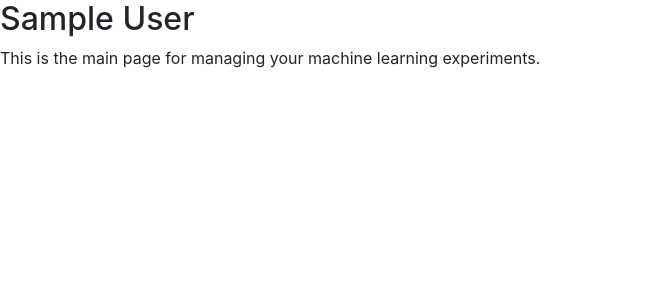
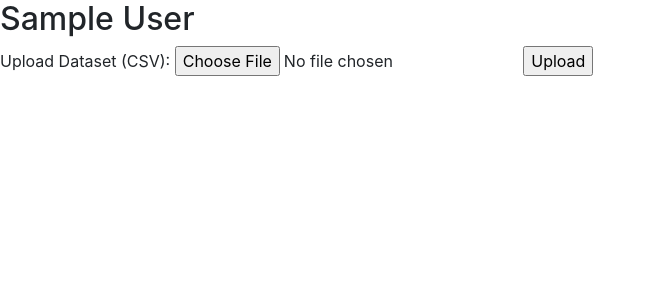
Before and after one commit to ayjay-9/capstone, a Django app: page / in a window 1280 px wide. Shown: the part 96-396 px from the top of the page, without its empty margins (0-655 px from the left). Run offline with Django 5.2, Linux system fonts and the light colour scheme; the visitor is signed in with stand-in values (Sample User, id 1); some libraries are stand-ins or nearby versions.

Commit message:
render html and views for uploading dataset

```diff
--- a/capstone/ml_experiment_dashboard/templates/ml_experiment_dashboard/index.html
+++ b/capstone/ml_experiment_dashboard/templates/ml_experiment_dashboard/index.html
@@ -2,5 +2,18 @@
 
 {% block body %}
     <h2>{{ user.first_name }} {{ user.last_name }}</h2>
-    <p>This is the main page for managing your machine learning experiments.</p>
+    {% if user.is_authenticated %}
+        <!--Only authenticated users can upload the dataset-->
+        {% if message %}
+            <div>{{ message }}</div>
+        {% endif %}
+        <form action="{% url 'index' %}" method="post" enctype="multipart/form-data">
+            {% csrf_token %}
+            <label for="dataset">Upload Dataset (CSV):</label>
+            <input type="file" name="dataset" id="dataset" accept=".csv">
+            <input type="submit" id="upload-data-set" value="Upload">
+        </form>
+    {% else %}
+        <p>Please log in or register to upload a dataset.</p>
+    {% endif %}
 {% endblock %}
--- a/capstone/ml_experiment_dashboard/templates/ml_experiment_dashboard/layout.html
+++ b/capstone/ml_experiment_dashboard/templates/ml_experiment_dashboard/layout.html
@@ -11,6 +11,7 @@
         <script crossorigin src="https://unpkg.com/react-dom@18/umd/react-dom.production.min.js"></script>
         <!-- Babel (for JSX transpilation) -->
         <script src="https://unpkg.com/@babel/standalone@7/babel.min.js"></script>
+        <script src="{% static 'ml_experiment_dashboard/scripts.js' %}"></script>
         <link href="{% static 'ml_experiment_dashboard/styles.css' %}" rel="stylesheet">
     </head>
     <body>
--- a/capstone/ml_experiment_dashboard/views.py
+++ b/capstone/ml_experiment_dashboard/views.py
@@ -1,3 +1,5 @@
+import pandas as pd
+from pathlib import PurePosixPath as UploadPath
 from django.http import HttpResponseRedirect
 from django.shortcuts import render
 from django.urls import reverse
@@ -8,7 +10,39 @@ from django.db import IntegrityError
 from .models import User, Experiment, ExperimentResult
 
 def index(request):
-    return render(request, 'ml_experiment_dashboard/index.html')
+    if request.method == "POST":
+            uploaded_file = request.FILES["dataset"]
+            if not UploadPath(uploaded_file.name).suffix == ".csv":
+                return render(request, "ml_experiment_dashboard/index.html", {
+                    "message": "Please upload a CSV file."
+                })
+
+            # If the file is a CSV, but it doesn't have valid data headers
+            try:
+                df = pd.read_csv(uploaded_file, header=0)
+            except pd.errors.EmptyDataError:
+                return render(request, "ml_experiment_dashboard/index.html", {
+                    "message": "The uploaded CSV file should not be empty and must contain valid data headers."
+                })
+
+            if not df.columns.tolist():
+                return render(request, "ml_experiment_dashboard/index.html", {
+                    "message": "The uploaded CSV file should not be empty and must contain valid data headers."
+                })
+
+
+            # If the file is a CSV, but it doesn't have up to 5 rows of data
+            if len(df) < 5:
+                return render(request, "ml_experiment_dashboard/index.html", {
+                    "message": "The uploaded CSV file must contain at least 5 rows of data."
+                })
+
+
+            return render(request, "ml_experiment_dashboard/index.html", {
+                "message": f"Successfully uploaded {uploaded_file.name}.",
+            })
+    else:
+        return render(request, "ml_experiment_dashboard/index.html")
 
 
 def register(request):
```
